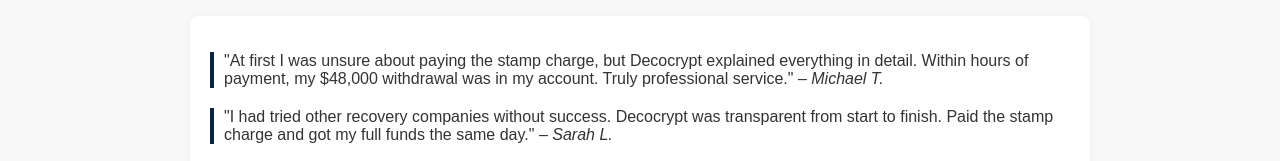
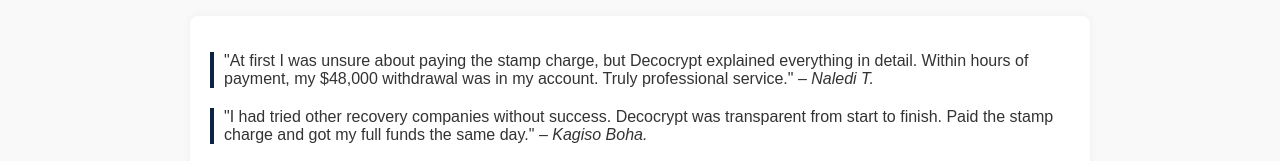
Before and after one commit to nicolettedev/Decocrypt, a plain HTML site: page index.html in a window 1280 px wide. Shown: the part 625-786 px from the top of the page. Drawn offline with Linux system fonts and the light colour scheme.

Commit message:
Update index.html

```diff
--- a/index.html
+++ b/index.html
@@ -112,10 +112,10 @@
     <h2>Client Testimonials</h2>
     <div class="testimonials">
         <div class="testimonial">
-            <p>"At first I was unsure about paying the stamp charge, but Decocrypt explained everything in detail. Within hours of payment, my $48,000 withdrawal was in my account. Truly professional service." – <em>Michael T.</em></p>
+            <p>"At first I was unsure about paying the stamp charge, but Decocrypt explained everything in detail. Within hours of payment, my $48,000 withdrawal was in my account. Truly professional service." – <em>Naledi T.</em></p>
         </div>
         <div class="testimonial">
-            <p>"I had tried other recovery companies without success. Decocrypt was transparent from start to finish. Paid the stamp charge and got my full funds the same day." – <em>Sarah L.</em></p>
+            <p>"I had tried other recovery companies without success. Decocrypt was transparent from start to finish. Paid the stamp charge and got my full funds the same day." – <em>Kagiso Boha.</em></p>
         </div>
         <div class="testimonial">
             <p>"Quick, efficient, and honest. The stamp charge is a standard process, and Decocrypt made it easy to understand. Highly recommended." – <em>Busisiwe Nkosi.</em></p>
```
